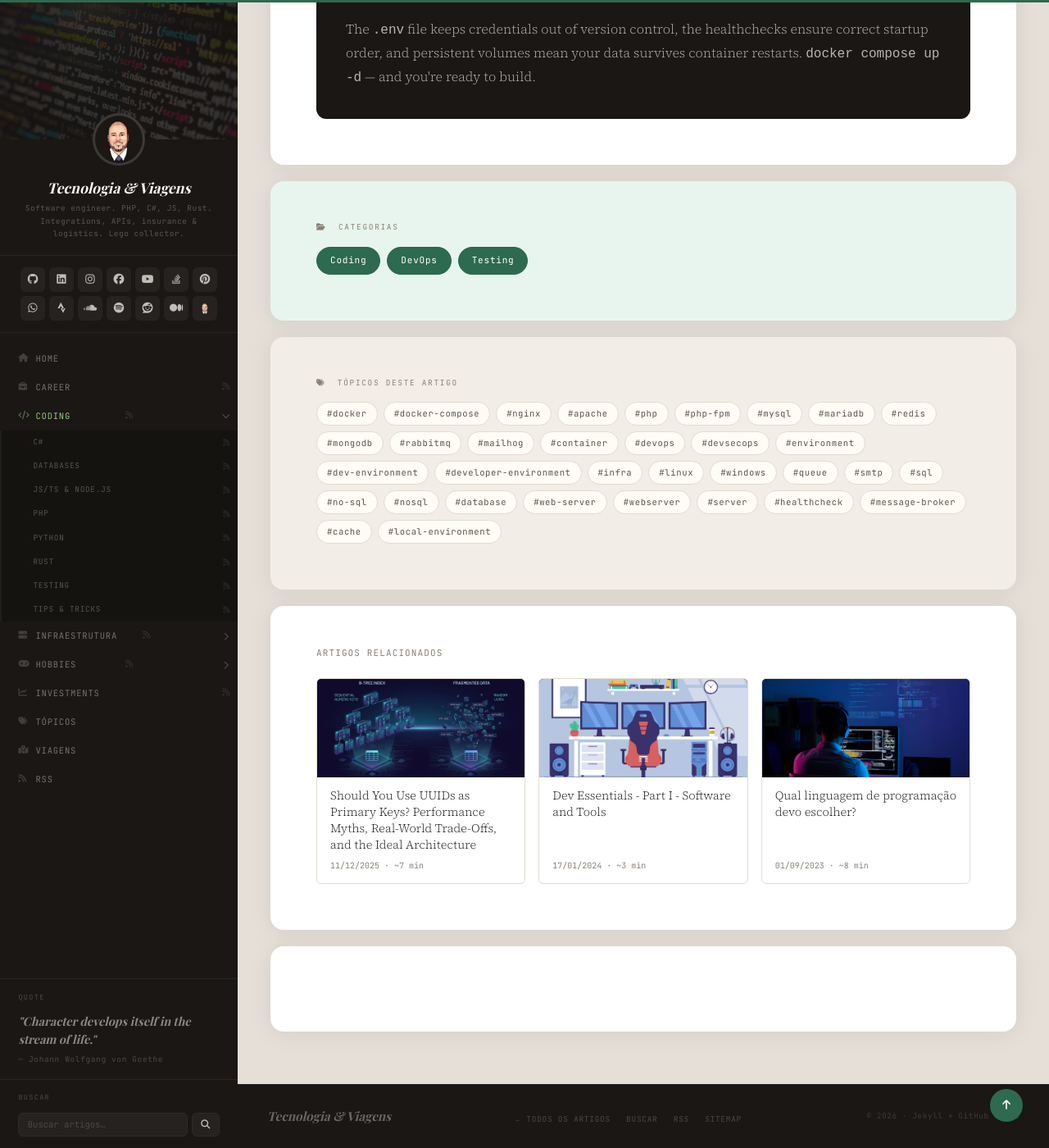
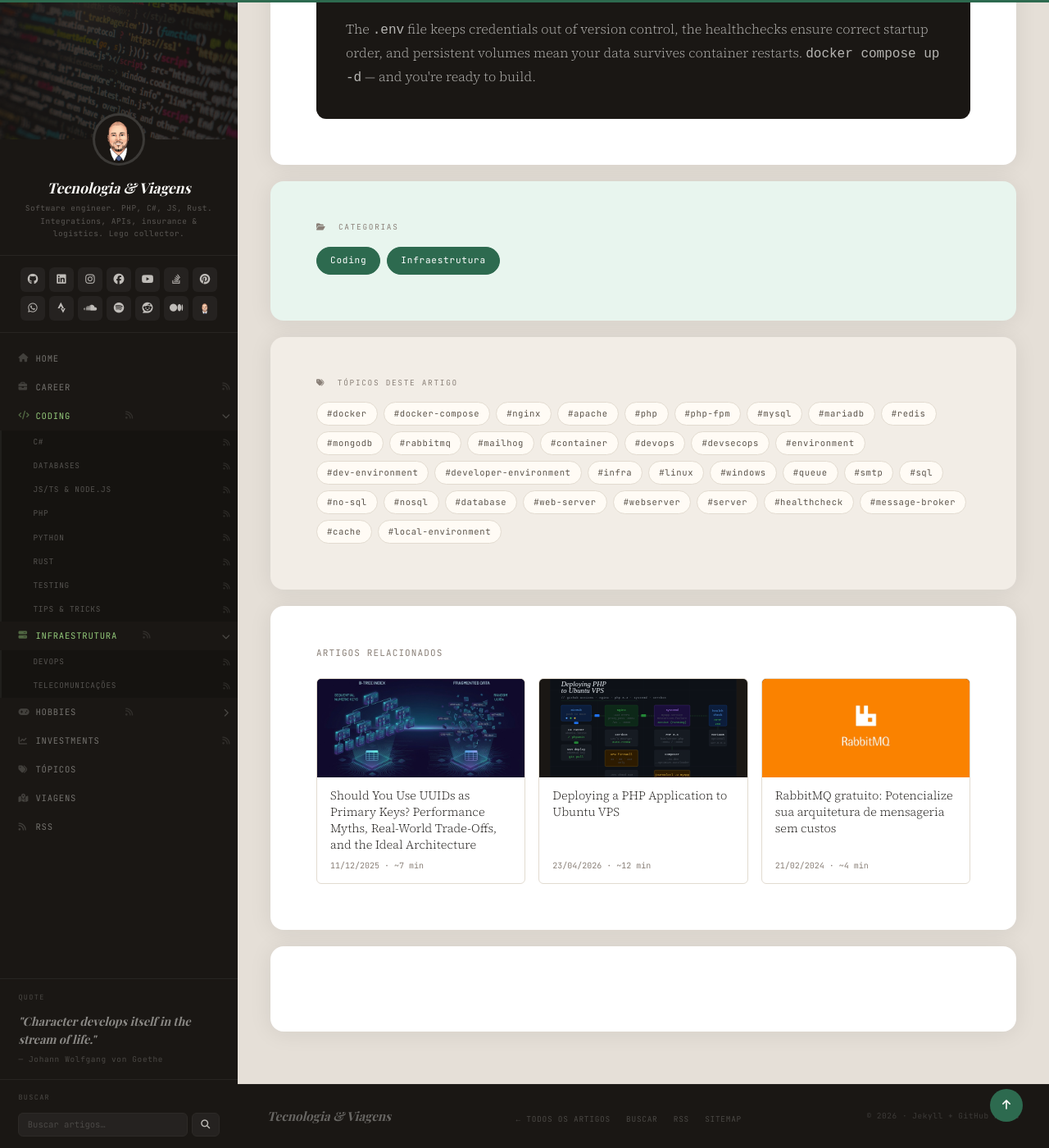
Before and after one commit to guibranco/blog, a Jekyll site: the page built from _posts/2026-06-17-playing-with-docker-nginx-apache-rabbitmq-mailhog-mysql.md, in a window 1280 px wide and 1400 px high, scrolled down 22979 px. Shown: the whole window at 82% size. Built offline with Jekyll 4.4.1, drawn with Linux system fonts in a browser that asks for light colours; some web fonts are replaced; comment, search, counter and statistics services are not loaded; some of the changed text lies outside the part shown.

Commit message:
chore: update blog metadata and category organization
Add missing subcategories to posts on learning journeys and testing
responsibilities. Revise category ordering for consistency across posts.
The updates improve the organization of posts, making it easier to
navigate by specific topics and ensuring posts are categorized
correctly to reflect their content. This change is aimed at enhancing
the user experience by maintaining a clearer taxonomy.

```diff
--- a/_posts/2026-06-17-playing-with-docker-nginx-apache-rabbitmq-mailhog-mysql.md
+++ b/_posts/2026-06-17-playing-with-docker-nginx-apache-rabbitmq-mailhog-mysql.md
@@ -3,11 +3,11 @@ layout: post
 title: "Playing with Docker: NGINX, Apache, RabbitMQ, MailHog, MySQL/MariaDB"
 description: "Set up a complete PHP development environment using Docker Compose — with NGINX, PHP-FPM, Apache, MySQL, MariaDB, Redis, MongoDB, RabbitMQ and MailHog, all wired together with healthchecks and ready to use."
 date: 2026-06-17
-categories: [Coding, DevOps, Testing]
+categories: [Coding, Infraestrutura]
 subcategories:
   - "Coding/PHP"
-  - "DevOps/Docker"
-  - "Testing/Dev Environment"
+  - "Coding/Testing"
+  - "Infraestrutura/DevOps"
 tags: [docker, docker-compose, nginx, apache, php, php-fpm, mysql, mariadb, redis, mongodb, rabbitmq, mailhog, container, devops, devsecops, environment, dev-environment, developer-environment, infra, linux, windows, queue, smtp, sql, no-sql, nosql, database, web-server, webserver, server, healthcheck, message-broker, cache, local-environment]
 reading_time: 15
 image: /assets/img/posts/playing-with-docker.png
```
Also changed, not shown: _posts/2023-07-17-top-blogs-learning-journey.md (+2 -0 lines), _posts/2023-09-01-qual-linguagem-de-programacao-escolher.md (+1 -1 lines), _posts/2026-05-15-quais-testes-sao-de-responsabilidade-do-desenvolvedor-e-quais-sao-do-qa.md (+3 -1 lines), _posts/2026-06-05-show-alok-londres-o2-brixton.md (+3 -1 lines), _posts/2026-06-16-albania-sarande-ksamil-corfu-roteiro-7-dias.md (+3 -1 lines).
